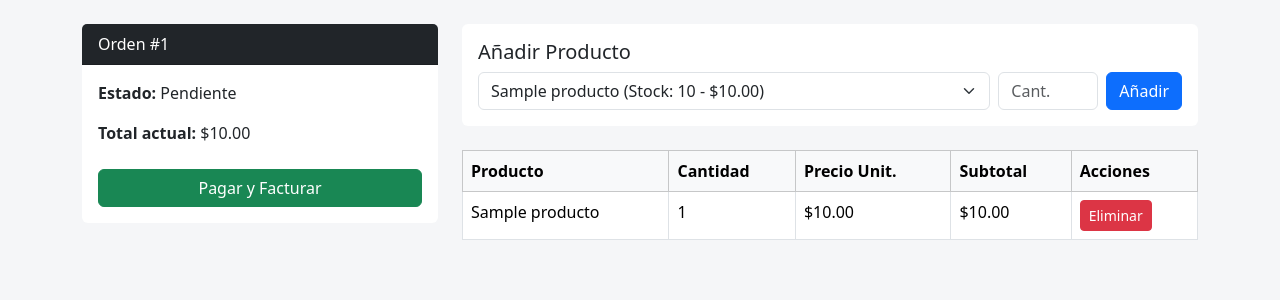
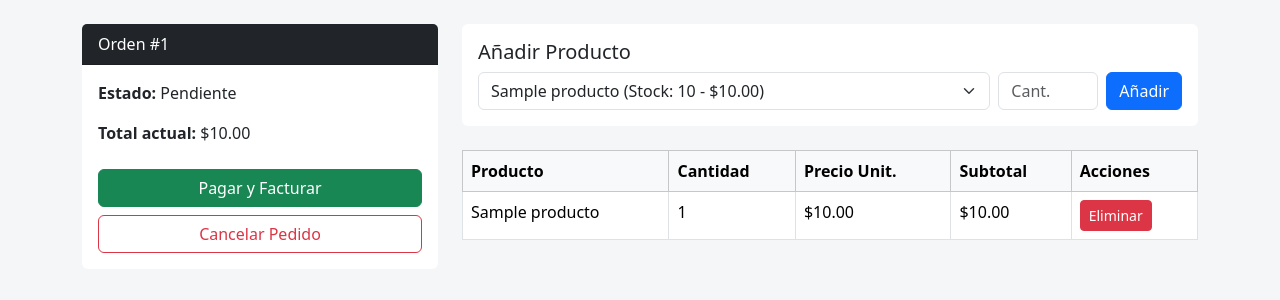
Before and after one commit to 0Kazu/sistema-tienda-DB, a Flask app: page /pedidos/1 in a window 1280 px wide. Shown: the part 56-356 px from the top of the page. Run offline with Flask 3, Linux system fonts and the light colour scheme; the visitor is signed in with stand-in values (Sample User, id 1); tables that the repository leaves empty hold one stand-in row (values such as "Sample post"); data that the repository does not hold is empty.

Commit message:
retoques en sección pedido

```diff
--- a/routes/clientes.py
+++ b/routes/clientes.py
@@ -1,6 +1,6 @@
 from flask import Blueprint, render_template, request, jsonify, abort
-
 import db
+from db import run_query, run_write
 
 bp = Blueprint("clientes", __name__, url_prefix="/clientes")
 
@@ -9,7 +9,6 @@ bp = Blueprint("clientes", __name__, url_prefix="/clientes")
 # Proximo a cambiar: Crear Views
 @bp.route("/")
 def listar():
-    # ¡Mira qué limpio! Python solo llama a la vista y ya.
     clientes = run_query("SELECT * FROM vw_lista_clientes")
     return render_template('clientes/listar.html', clientes=clientes)
 
--- a/routes/pedidos.py
+++ b/routes/pedidos.py
@@ -76,11 +76,10 @@ def agregar_detalle(id_pedido):
 
     return redirect(url_for('pedidos.detalles', id_pedido=id_pedido))
 
-# --- NUEVA RUTA PARA ELIMINAR PRODUCTOS DEL CARRITO ---
+# Eliminar productos del pedido
 @pedidos_bp.route('/<int:id_pedido>/eliminar_detalle/<int:id_producto>', methods=['POST'])
 def eliminar_detalle(id_pedido, id_producto):
     try:
-        # Llamamos al procedimiento que elimina la fila y resta el subtotal del total del pedido
         call_procedure('sp_eliminar_detalle', (id_pedido, id_producto))
         flash("Producto eliminado del pedido.", "info")
     except Exception as e:
@@ -95,3 +94,16 @@ def pagar_pedido(id_pedido):
         return jsonify({"status": "success", "message": "¡Pedido pagado exitosamente!"})
     except Exception as e:
         return jsonify({"status": "error", "message": str(e)}), 400
+
+# --- NUEVA RUTA PARA CANCELAR Y ELIMINAR EL PEDIDO COMPLETO ---
+@pedidos_bp.route('/<int:id_pedido>/eliminar', methods=['POST'])
+def eliminar_pedido(id_pedido):
+    try:
+        # Python solo llama al procedimiento almacenado, cero SQL crudo
+        call_procedure('sp_eliminar_pedido', (id_pedido,))
+        flash("Pedido cancelado y eliminado correctamente.", "success")
+    except Exception as e:
+        flash(f"No se pudo cancelar el pedido: {str(e)}", "danger")
+
+    # Como el pedido ya no existe, redirigimos al usuario a la lista general
+    return redirect(url_for('pedidos.listar'))
--- a/routes/productos.py
+++ b/routes/productos.py
@@ -1,5 +1,5 @@
 from flask import Blueprint, render_template, request, jsonify, abort
-
+from db import run_query, run_write
 import db
 
 bp = Blueprint("productos", __name__, url_prefix="/productos")
--- a/templates/pedidos/detalles.html
+++ b/templates/pedidos/detalles.html
@@ -13,6 +13,11 @@
                 <button id="btnPagar" class="btn btn-success w-100 mt-2" data-id="{{ pedido.id_pedido }}">
                     Pagar y Facturar
                 </button>
+                <form action="{{ url_for('pedidos.eliminar_pedido', id_pedido=pedido.id_pedido) }}" method="POST" class="mt-2">
+                    <button type="submit" class="btn btn-outline-danger w-100" onclick="return confirm('¿Estás seguro de cancelar este pedido? Se eliminará por completo del sistema.');">
+                        Cancelar Pedido
+                    </button>
+                </form>
                 {% endif %}
             </div>
         </div>
@@ -63,6 +68,8 @@
                             <button type="submit" class="btn btn-sm btn-danger" onclick="return confirm('¿Quitar este producto del carrito?');">
                                 Eliminar
                             </button>
+
+
                         </form>
                     </td>
                     {% endif %}
```
Also changed, not shown: storagePrdr.sql (+17 -3 lines).
